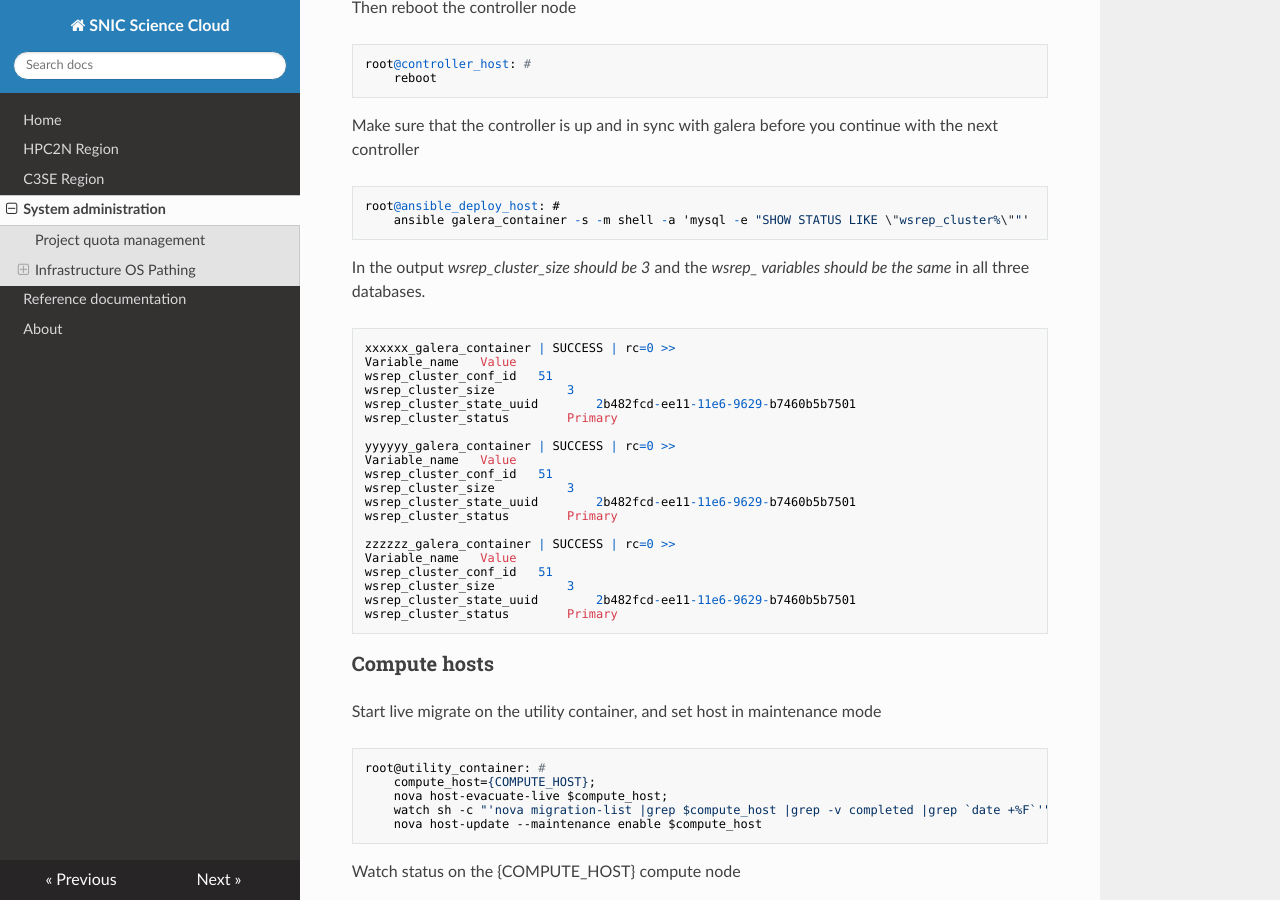
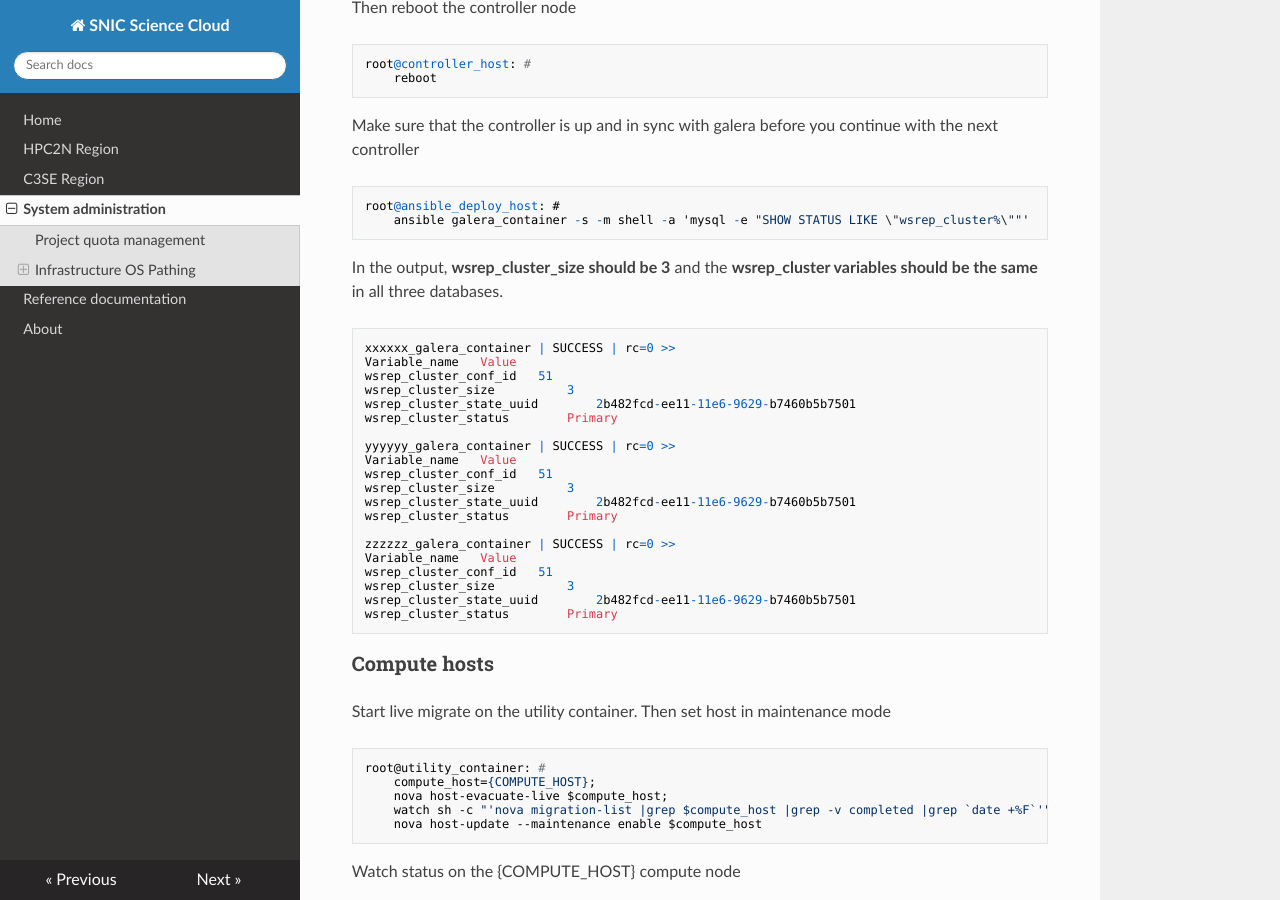
Before and after one commit to SNICScienceCloud/operators-documentation, an MkDocs documentation site: the page built from docs/sysadmin_common.md, in a window 1280 px wide and 900 px high, scrolled down 1166 px. Built offline with MkDocs 1.6.1, drawn with Linux system fonts in a browser that asks for light colours; nearby versions of some CDN libraries; old or Windows-style settings are respelled for this version of MkDocs.

Commit message:
text changes

```diff
--- a/docs/sysadmin_common.md
+++ b/docs/sysadmin_common.md
@@ -52,7 +52,7 @@ Make sure that the controller is up and in sync with galera before you continue
     root@ansible_deploy_host: #
         ansible galera_container -s -m shell -a 'mysql -e "SHOW STATUS LIKE \"wsrep_cluster%\""'
 
-In the output *wsrep_cluster_size should be 3* and the *wsrep_ variables should be the same* in all three databases.
+In the output, **wsrep_cluster_size should be 3** and the **wsrep_cluster variables should be the same** in all three databases.
 
     xxxxxx_galera_container | SUCCESS | rc=0 >>
     Variable_name   Value
@@ -77,7 +77,7 @@ In the output *wsrep_cluster_size should be 3* and the *wsrep_ variables should
 
 ### Compute hosts
 
-Start live migrate on the utility container, and set host in maintenance mode
+Start live migrate on the utility container. Then set host in maintenance mode
 
     root@utility_container: #
         compute_host={COMPUTE_HOST};
```
